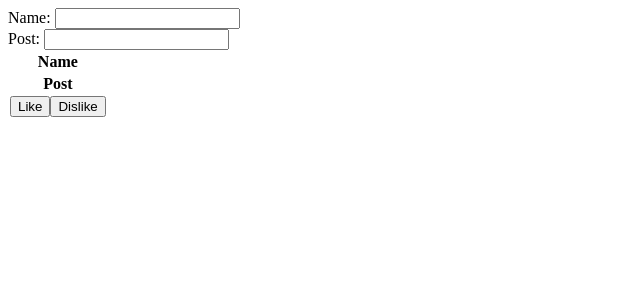
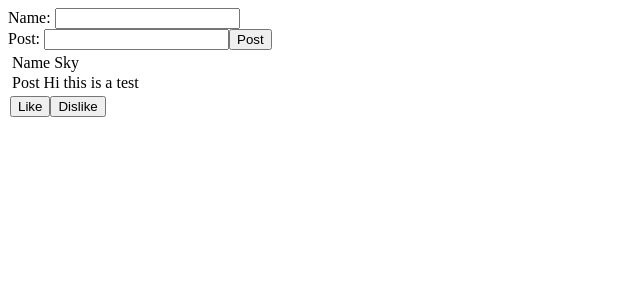
Before and after one commit to mrjagerr/SocialFeed, a React (Create React App) app: page / in a window 1280 px wide. Shown: the top 300 px of the page, without its empty margins (0-640 px from the left). Built offline with nearby package versions, Linux system fonts and the light colour scheme.

Commit message:
Update of post component to post to feed

```diff
--- a/src/App.js
+++ b/src/App.js
@@ -9,12 +9,18 @@ function App() {
   const [entries,setEntries] =useState([{name: 'Sky', post: 'Hi this is a test'}])
 
 
+  function addNewPost(entry){
+    let tempPost =[entry,...entries];
+    setEntries(tempPost);
+
+  }
+
 
 
   return (
     <div>
       <Post/>
-      <DisplayPost/>
+      <DisplayPost parentEntries={entries}/>
 
     </div>
 
--- a/src/Components/DisplayPost/DisplayPost.jsx
+++ b/src/Components/DisplayPost/DisplayPost.jsx
@@ -2,16 +2,25 @@
 
 const DisplayPost = (props) => {
     return (
+  <table>
 
-        <table>
-        <tr>
-          <th>Name</th>
-        </tr>
-        <tr>
-          <th>Post</th>
-        </tr>
+       <tbody>
+       {props.parentEntries.map((entry)=>{
+            return(
+
+             <table>
+                 <tr>Name {entry.name}</tr>
+                <tr>Post {entry.post}</tr>
+             </table>
+
+            );
+          })}
+       </tbody>
+
+
         <button>Like</button><button>Dislike</button>
-      </table>
+
+        </table>
 
      );
 }
--- a/src/Components/Post/Post.jsx
+++ b/src/Components/Post/Post.jsx
@@ -1,11 +1,32 @@
+import React,{useState} from "react";
+
+
+
+
 const Post = (props) => {
+
+    const[name, setName] =useState ('');
+    const[post,setPost] =useState('');
+
+    function handleSubmit(event){
+        event.preventDefault();
+        let newEntry ={
+            name:name,
+            post:post
+        };
+
+        console.log(newEntry);
+    }
+
     return (
-        <form>
+        <form onSubmit={handleSubmit}>
         <label for='name'>Name: </label>
-        <input type='text' id='name'></input><br></br>
+        <input type='text' value={name} onChange={(event)=>setName(event.target.value)} id='name'></input><br></br>
         <label for= 'post'> Post: </label>
-        <input type='text' id='post'></input>
+        <input type='text' value={post} onChange={(event)=> setPost(event.target.value)} id='post'></input>
+        <button type="submit"> Post </button>
        </form>
+
       );
 }
 
```
